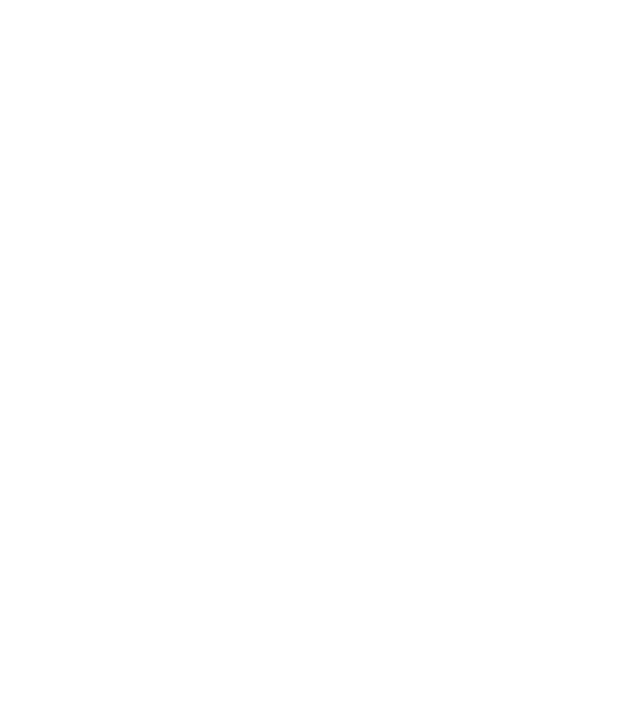
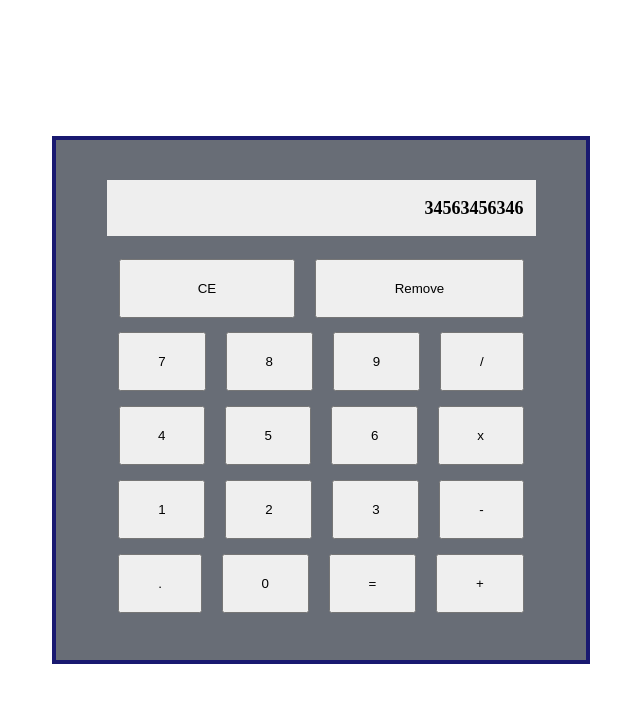
Before and after one commit to danilo-ck/Calculator, a plain HTML site: page index.html in a window 1280 px wide. Shown: the whole page, without its empty margins (319-959 px from the left). Drawn offline with Linux system fonts and the light colour scheme.

Commit message:
Add operate() function and some HTML & css
This commit creates a new function operate() that
takes an operator and 2 numbers and then calls one
of the above functions on the numbers. It also
creates a basic HTML calculator with buttons for
each digit, each of the above functions and an
"Equals" key.

```diff
--- a/index.html
+++ b/index.html
@@ -3,10 +3,43 @@
 <head>
     <meta charset="UTF-8">
     <meta name="viewport" content="width=device-width, initial-scale=1.0">
-    <title>Document</title>
+    <title>Calculator</title>
+    <link rel="stylesheet" href="style.css">
     <script src="javascript.js" defer></script>
 </head>
 <body>
-
+    <div class="calculator-body">
+        <div class="display">34563456346</div>
+        <div class="numbers">
+            <div class="delete-row">
+                <button>CE</button>
+                <button>Remove</button>
+            </div>
+            <div class="numbers-row">
+                <button id="seven">7</button>
+                <button id="eight">8</button>
+                <button id="nine">9</button>
+                <button id="divided">/</button>
+            </div>
+            <div class="numbers-row">
+                <button id="four">4</button>
+                <button id="five">5</button>
+                <button id="six">6</button>
+                <button id="times">x</button>
+            </div>
+            <div class="numbers-row">
+                <button id="one">1</button>
+                <button id="two">2</button>
+                <button id="three">3</button>
+                <button id="minus">-</button>
+            </div>
+            <div class="numbers-row">
+                <button id="dot">.</button>
+                <button id="zero">0</button>
+                <button id="equal">=</button>
+                <button id="plus">+</button>
+            </div>
+        </div>
+    </div>
 </body>
 </html>
--- a/javascript.js
+++ b/javascript.js
@@ -13,3 +13,20 @@ function multiply(num1, num2){
 function divide(dividend, divisor){
     return dividend / divisor;
 }
+
+let firstNumber, operator, secondNumber;
+
+function operate(){
+    switch(operator){
+        case "+": return add(firstNumber, secondNumber);
+        case "-": return subtract(firstNumber, secondNumber);
+        case "*": return multiply(firstNumber, secondNumber);
+        case "/": return divide(firstNumber, secondNumber);
+    }
+}
+
+let btn = document.querySelector('#one');
+
+btn.addEventListener('click',(event) => {
+    console.log('clicked');
+});
--- a/style.css
+++ b/style.css
@@ -0,0 +1,68 @@
+body{
+    margin: 0;
+    height: 100vh;
+    width: 100vw;
+    display: flex;
+    align-items: center;
+    justify-content: center;
+}
+
+.calculator-body {
+    background: #686D76;
+    border: 4px solid midnightblue;
+    min-width: 360px;
+    max-width: 450px;
+    width: 40%;
+    height: 55%;
+    display: flex;
+    align-items: center;
+    justify-content: center;
+    flex-direction: column;
+    gap: 15px;
+    padding: 40px 40px;
+}
+
+.display {
+    width: 90%;
+    height: 10%;
+    background: #EEEEEE;
+    font-weight: bold;
+    flex-grow: 1;
+    text-align: center;
+    display: flex;
+    align-items: center;
+    justify-content: end;
+    font-size: large;
+    padding: 0 12px;
+}
+
+.numbers {
+    width: 90%;
+    font-weight: bold;
+    flex-grow: 6;
+    display: flex;
+    flex-direction: column;
+    justify-content: stretch;
+}
+
+.numbers-row {
+    display: flex;
+    align-items: center;
+    justify-content: center;
+    flex-grow: 1;
+    gap: 20px;
+}
+
+.delete-row {
+    display: flex;
+    align-items: center;
+    justify-content: space-between;
+    flex-grow: 1;
+    gap: 20px;
+}
+
+button{
+    flex-grow: 1;
+    text-decoration: none;
+    padding: 20px;
+}
```
